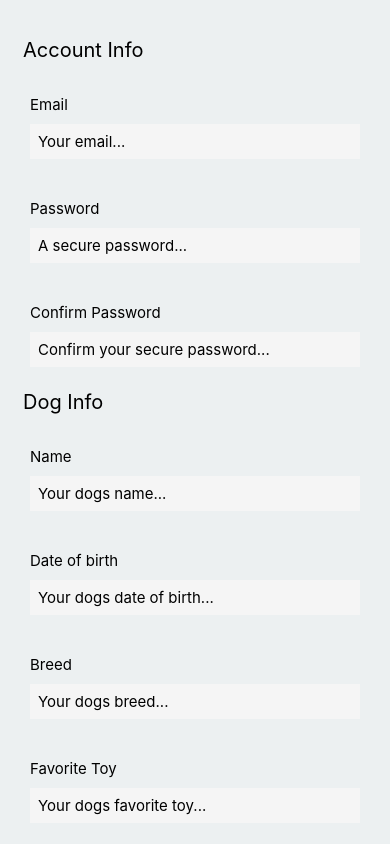
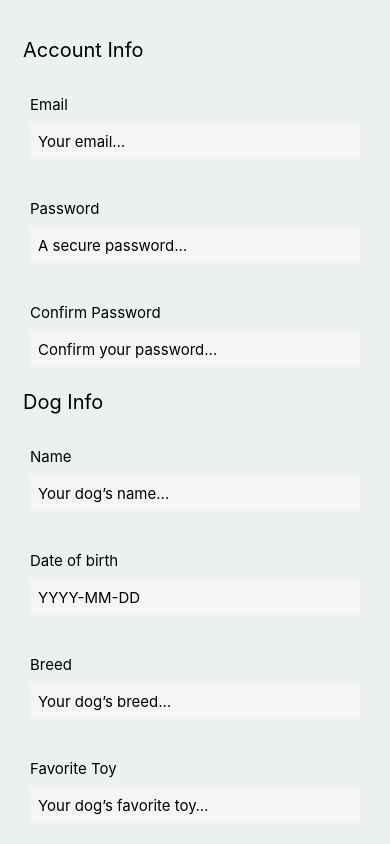
Before and after one commit to CCianfloneDev/woofstagram, a React Native app: screen / in a window 390 px wide. Built offline with nearby package versions, Linux system fonts and the light colour scheme.

Commit message:
implemented custom component from other form and formik

```diff
--- a/App.js
+++ b/App.js
@@ -1,100 +1,95 @@
-import React, { useState } from 'react';
-import { View, Text, TextInput, ScrollView} from 'react-native';
+import React from 'react';
+import { View, Text, ScrollView, Button, Alert } from 'react-native';
+import { Formik } from 'formik';
+import InputWithLabel from './components/InputWithLabel';
 
-const App = () => {
-  const [email, setEmail] = useState('');
-  const [password, setPassword] = useState('');
-  const [confirmPassword, setConfirmPassword] = useState('');
-  const [name, setName] = useState('');
-  const [dateOfBirth, setDateOfBirth] = useState('');
-  const [breed, setBreed] = useState('');
-  const [favoriteToy, setFavoriteToy] = useState('');
+export default function App() {
   return (
-    <View style={{ flex: 1, justifyContent: 'center', backgroundColor: '#ecf0f1', padding:15, paddingTop:30 }}>
-      <ScrollView style={{}}>
-        <Text style={{padding:8, fontSize:20}}>Account Info</Text>
-        <InputField
+    <Formik
+      initialValues={{
+        email: '',
+        password: '',
+        confirmPassword: '',
+        name: '',
+        dateOfBirth: '',
+        breed: '',
+        favoriteToy: '',
+      }}
+      onSubmit={values => {
+        console.log('Submitted values:', values);
+        Alert.alert('Form submitted!', JSON.stringify(values, null, 2));
+      }}
+    >
+      {({
+        handleChange,
+        handleSubmit,
+        values,
+      }) => (
+        <View style={{ flex: 1, padding: 15, paddingTop: 30, backgroundColor: '#ecf0f1' }}>
+          <ScrollView>
+
+            <Text style={{ padding: 8, fontSize: 20 }}>Account Info</Text>
+
+            <InputWithLabel
               label="Email"
-          value={email}
-          placeholder="Your email..."
-          onChangeText={setEmail}
+              value={values.email}
+              placeholder="Your email…"
+              onChangeText={handleChange('email')}
             />
-        <InputField
+
+            <InputWithLabel
               label="Password"
-          value={password}
-          placeholder="A secure password..."
-          secureTextEntry={true}
-          onChangeText={setPassword}
+              value={values.password}
+              placeholder="A secure password…"
+              secureTextEntry
+              onChangeText={handleChange('password')}
             />
-        <InputField
+
+            <InputWithLabel
               label="Confirm Password"
-          value={confirmPassword}
-          placeholder="Confirm your secure password..."
-          secureTextEntry={true}
-          onChangeText={setConfirmPassword}
-          onSubmitEditing={(e) => {
-            confirmPasswordsMatch(e.nativeEvent.text, password);
-          }}
+              value={values.confirmPassword}
+              placeholder="Confirm your password…"
+              secureTextEntry
+              onChangeText={handleChange('confirmPassword')}
             />
-        <Text style={{paddingTop:20, padding:8, fontSize:20}}>Dog Info</Text>
-        <InputField
+
+            <Text style={{ paddingTop: 20, padding: 8, fontSize: 20 }}>Dog Info</Text>
+
+            <InputWithLabel
               label="Name"
-          value={name}
-          placeholder="Your dogs name..."
-          onChangeText={setName}
+              value={values.name}
+              placeholder="Your dog’s name…"
+              onChangeText={handleChange('name')}
             />
-        <InputField
+
+            <InputWithLabel
               label="Date of birth"
-          value={dateOfBirth}
-          placeholder="Your dogs date of birth..."
-          onChangeText={setDateOfBirth}
+              value={values.dateOfBirth}
+              placeholder="YYYY-MM-DD"
+              onChangeText={handleChange('dateOfBirth')}
             />
-        <InputField
+
+            <InputWithLabel
               label="Breed"
-          value={breed}
-          onChangeText={setBreed}
-          placeholder="Your dogs breed..."
+              value={values.breed}
+              placeholder="Your dog’s breed…"
+              onChangeText={handleChange('breed')}
             />
-        <InputField
+
+            <InputWithLabel
               label="Favorite Toy"
-          value={favoriteToy}
-          onChangeText={setFavoriteToy}
-          placeholder="Your dogs favorite toy..."
+              value={values.favoriteToy}
+              placeholder="Your dog’s favorite toy…"
+              onChangeText={handleChange('favoriteToy')}
             />
+
+            <View style={{ marginTop: 30, marginHorizontal: 15 }}>
+              <Button title="Submit" onPress={handleSubmit} />
+            </View>
+
           </ScrollView>
         </View>
+      )}
+    </Formik>
   );
-};
-
-function confirmPasswordsMatch(confirmationPassword, originalPassword) {
-  if (confirmationPassword !== originalPassword) {
-    alert('Passwords do not match, please try again.');
 }
-}
-
-export default App;
-
-export const InputField = ({
-  label,
-  value,
-  placeholder,
-  secureTextEntry = false,
-  onChangeText,
-  onSubmitEditing
-}) => (
-    <View style={{
-      alignContent: 'center',
-      justifyContent: 'center',
-      padding: 15
-    }}>
-      <Text style ={{fontSize: 15, marginVertical: 10}}>{label}</Text>
-      <TextInput
-        style={{fontSize: 15, padding:8, backgroundColor: '#f5f5f5'}}
-        value={value}
-        placeholder={placeholder}
-        secureTextEntry={secureTextEntry}
-        onChangeText={onChangeText}
-        onSubmitEditing={onSubmitEditing}
-      />
-    </View>
-);
```
Lines whose indentation alone changed are shown as unchanged.
